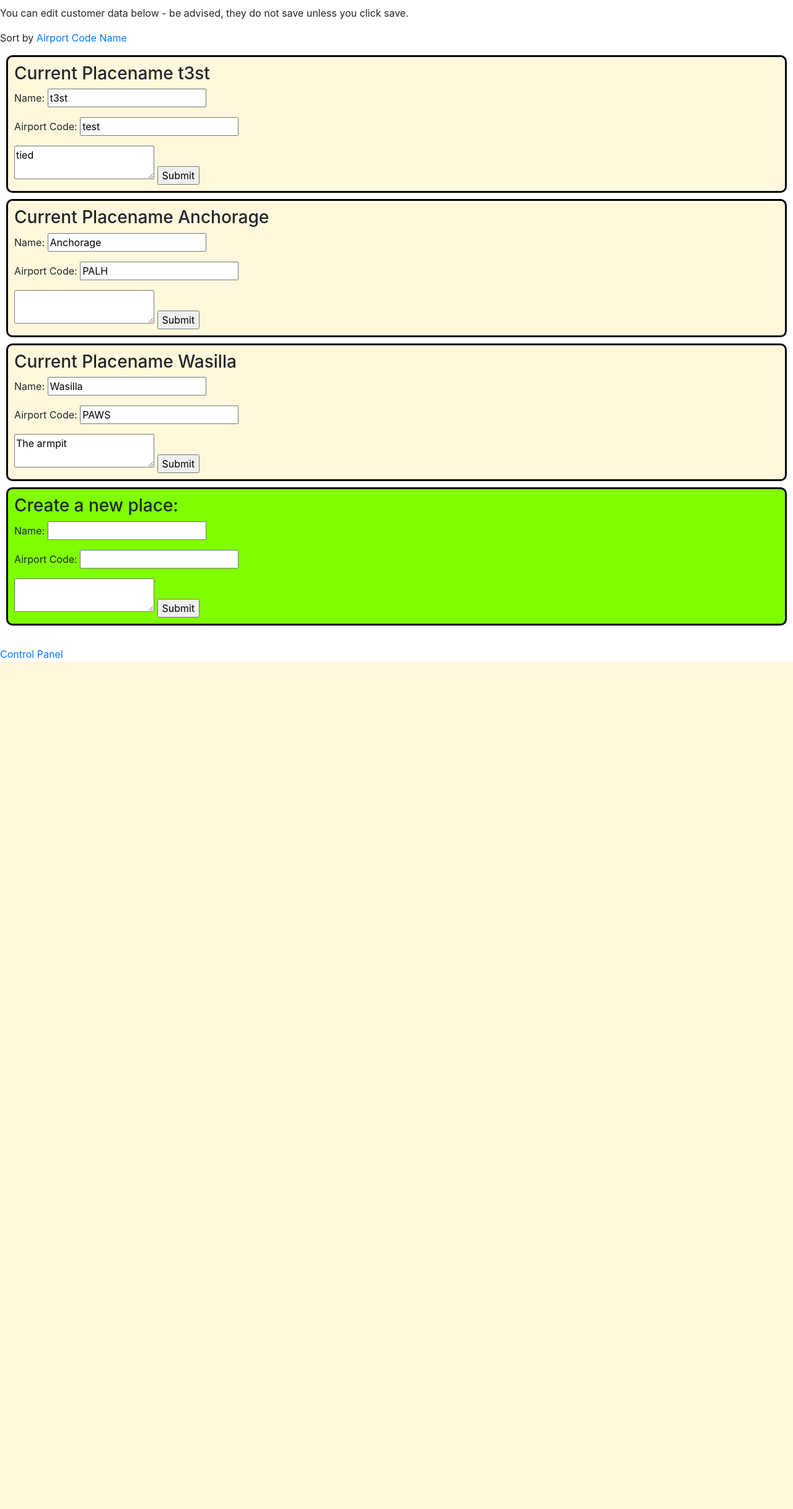
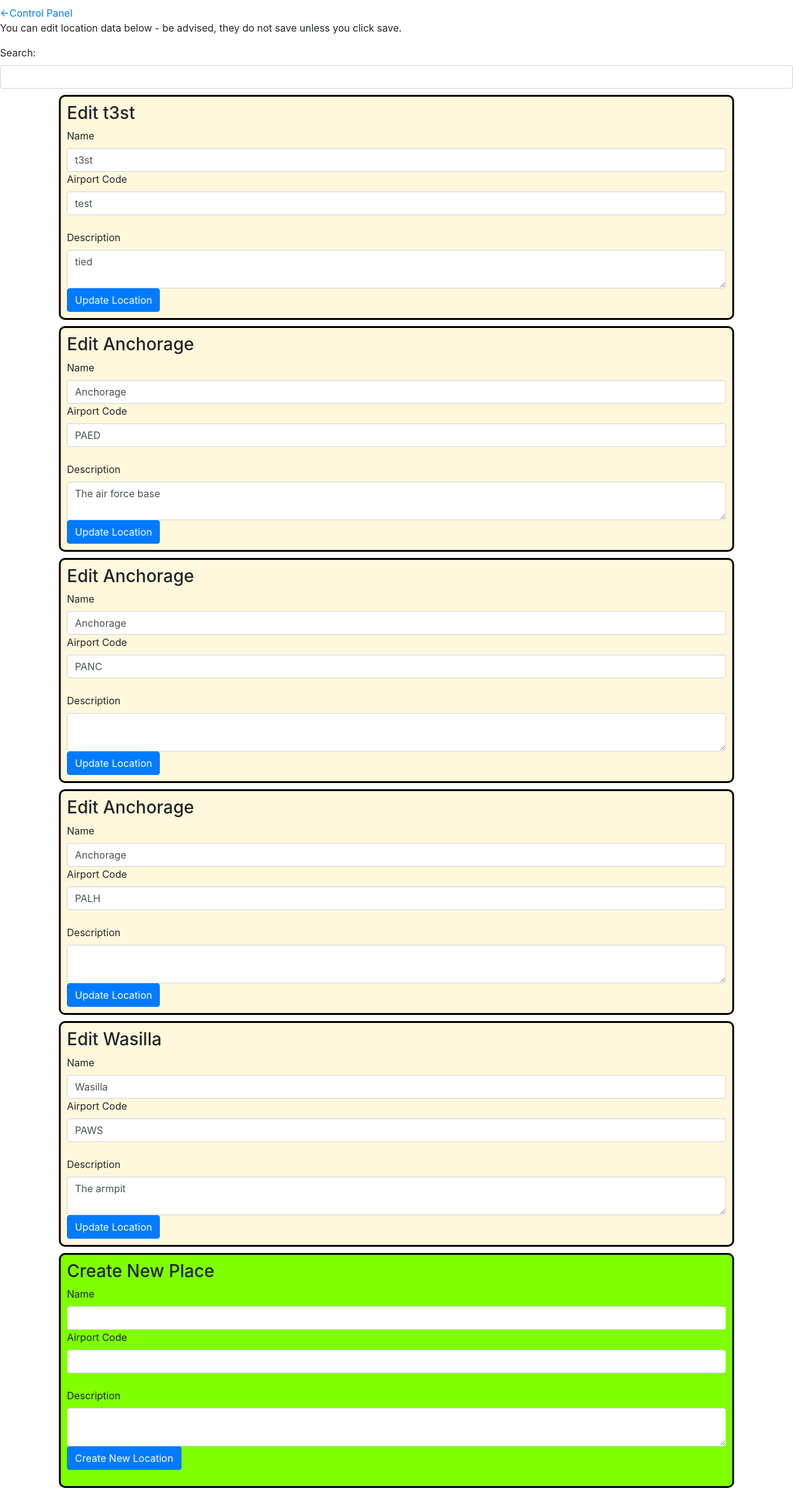
Before and after one commit to patpragman/inventory, a Flask app: page /edit_place in a window 1280 px wide. Shown: the part 33-2467 px from the top of the page at 62% size. Before the commit the page ends 1100 px from the top, so only its background shows below. Run offline with Flask 2, Linux system fonts and the light colour scheme; the visitor is signed in with stand-in values (Sample User, id 1); some libraries are stand-ins or nearby versions.

Commit message:
numerous bootstrap errors fixed bug where there were collision errors in the db

```diff
--- a/app.py
+++ b/app.py
@@ -76,7 +76,7 @@ def main() -> str:
                 return render_template("/login.html", message="Authentication failed.  Check password.")
             elif isinstance(login_error, KeyError):
                 #  if you're not logged in, a key_error gets thrown
-                return render_template("/login.html", message="Not logged in.  Please log in.")
+                return render_template("/login.html", message="Please log in.")
             else:
                 print("There was some sort of error that we couldn't handle")
                 print(login_error, type(login_error))
@@ -551,7 +551,10 @@ def new_place() -> str:
             place.airport_code = request.form["airport_code"]
             place.description = request.form["description"]
             # place.price = request.form["price"]  # when implemented
-            db.places[request.form["name"]] = place
+
+            current_db_size = len(db.places)
+            place.local_id = current_db_size + 1
+            db.places[place.local_id] = place
             return redirect("/edit_place")
         else:
             raise InvalidRequest("Only supported methods are GET and POST.")
@@ -574,15 +577,12 @@ def edit_places() -> str:
                                    places=[db.places[place] for place in db.places])
         elif request.method == "POST":
             # get the referenced place
-            new_name = request.form["name"]
-            place = db.places[new_name]
-            old_name = place.name  # copy the old name so we can pop it out of the dictionary later
-            place.name = request.form["new_name"]  # get the new name
+            new_name = request.form["new_name"]
+            place = db.places[request.form['local_id']]
+            place.name = new_name  # change the name
             place.airport_code = request.form["airport_code"]
             place.description = request.form["description"]
-            db.places[place.name] = place
-            # finally, delete the old key-value pair
-            del db.places[old_name]
+            db.places[place.local_id] = place
 
             return render_template("edit_places.html",
                                    user=session["username"],
--- a/place.py
+++ b/place.py
@@ -6,6 +6,12 @@ class Place:
                  airport_code: str = "PANC",
                  price: int = 0,
                  row: list = None) -> None:
+
+        """Well, I kind of fucked up when designing this, I didn't include an ID like in the item database
+        so, anyway, I needed to make a local id to prevent collisions.  Instead of using the name of the location
+        this makes sense, right, because "Anchorage" has several airports in it, Anchorage, Lakehood, Merril, etc.
+        so this makes a local id that gets assigned to each place.  This gets used as the key in the database"""
+        self.local_id = 0  # make sure to assign this, or no bueno, you'll have db collisions
 
         if row is not None:
             self.name = row[0]
--- a/templates/edit_customer.html
+++ b/templates/edit_customer.html
@@ -31,6 +31,7 @@
 </style>
 <body>
 <h3>Welcome, {{user.username}}.</h3>
+<a class="font-weight-lighter fa-italic" href="/control_panel"><-Control Panel</a>
 <p>You can edit customer data below - be advised, they do not save unless you click save.</p>
 <label for="search_bar">Search:</label>
 <input class="form-control" id="search_bar" onkeyup="search('customer_edit_box');">
@@ -101,6 +102,5 @@
 
 
 <br>
-<a href="/control_panel">Back to Control Panel</a>
 </body>
 </html>
--- a/templates/edit_item.html
+++ b/templates/edit_item.html
@@ -47,7 +47,7 @@
 <body>
 
 <h3>Welcome, {{user.username}}.</h3>
-<a href="/control_panel">Back to Control Panel</a>
+<a class="font-weight-lighter fa-italic" href="/control_panel"><-Control Panel</a>
 <p>You can edit items below - be advised, they do not save unless you click save.</p>
 <label for="search_bar">Search:</label>
 <input class="form-control" id="search_bar" onkeyup="search('item_edit_box');">
--- a/templates/edit_places.html
+++ b/templates/edit_places.html
@@ -1,11 +1,12 @@
 <!DOCTYPE html>
-<html lang="en">
+<html lang="en" xmlns="http://www.w3.org/1999/html">
 <head>
     <meta charset="UTF-8">
     <title>Place Management</title>
     <link rel="stylesheet" href="https://maxcdn.bootstrapcdn.com/bootstrap/4.0.0/css/bootstrap.min.css" integrity="sha384-Gn5384xqQ1aoWXA+058RXPxPg6fy4IWvTNh0E263XmFcJlSAwiGgFAW/dAiS6JXm" crossorigin="anonymous">
 
 </head>
+<script src="{{url_for('static', filename='search.js')}}"></script>
 <style>
     .place_edit_box {
         background-color: cornsilk; /* this can be changed - just fucking around for now */
@@ -30,35 +31,61 @@
 </style>
 <body>
 <h3>Welcome, {{user.username}}.</h3>
-<p>You can edit customer data below - be advised, they do not save unless you click save.</p>
-<p>Sort by <a href="#">Airport Code</a> <a href="#">Name</a></p>
+<a class="font-weight-lighter fa-italic" href="/control_panel"><-Control Panel</a>
+<p>You can edit location data below - be advised, they do not save unless you click save.</p>
+<label for="search_bar">Search:</label>
+<input class="form-control" id="search_bar" onkeyup="search('place_edit_box');">
 
+<div class="container">
+    <div class="place_edit_div">
         {% for place in places %}
-<div class="place_edit_box {{place.name}} {{place.airport_code}}}}" id="{{place.name}}">
+        <div class="form-group place_edit_box {{place.name}} {{place.airport_code}} {{place.description}}" id="{{place.name}}">
 
-    <h3>Current Placename {{place.name}}</h3>
+            <h3>Edit {{place.name}}</h3>
             <form action="/edit_place" method="post">
-        <input type="hidden" name="name" value="{{place.name}}">
-        <p>Name:  <input value="{{place.name}}" name="new_name"></p>
-        <p>Airport Code:  <input value="{{place.airport_code}}" name="airport_code"></p>
-        <textarea name="description">{{place.description}}</textarea>
-        <input type="submit">
+                <input type="hidden" name="local_id" value="{{place.local_id}}">
+
+                <label for="place_name_input">Name</label>
+                <input class="form-control" id="place_name_input" value="{{place.name}}" name="new_name"></label>
+
+                <label for="place_airport_code_input">Airport Code</label>
+                <input class="form-control" id="place_airport_code_input" value="{{place.airport_code}}" name="airport_code">
+                <br>
+
+                <label for="place_description_input">Description</label>
+                <textarea class="form-control" id="place_description_input" name="description">{{place.description}}</textarea>
+
+                <input class="btn btn-primary" type="submit" value="Update Location">
             </form>
         </div>
         {% endfor %}
+    </div>
+</div>
 
+<div class="container">
     <div class="new_place_edit_box">
+        <div class="form-group" id="new_place_form">
 
-    <h3>Create a new place:</h3>
-    <form action="/new_place" method="POST">
-        <p>Name:  <input name="name"></p>
-        <p>Airport Code:  <input name="airport_code"></p>
-        <textarea name="description"></textarea>
-        <input type="submit">
+            <h3>Create New Place</h3>
+            <form action="/new_place" method="post">
+
+                <label for="new_place_name_input">Name</label>
+                <input class="form-control" id="new_place_name_input" name="name"></label>
+
+                <label for="new_place_airport_code_input">Airport Code</label>
+                <input class="form-control" id="new_place_airport_code_input" name="airport_code">
+                <br>
+
+                <label for="new_place_description_input">Description</label>
+                <textarea class="form-control" id="new_place_description_input" name="description"></textarea>
+
+                <input class="btn btn-primary" type="submit" value="Create New Location">
             </form>
+        </div>
+    </div>
 </div>
 
 <br>
-<a href="/control_panel">Control Panel</a>
 </body>
+
 </html>
```
Also changed, not shown: admin.py (+6 -6 lines), templates/login.html (+11 -7 lines), inventory.db, 2 other files. Lines whose indentation alone changed are shown as unchanged.
